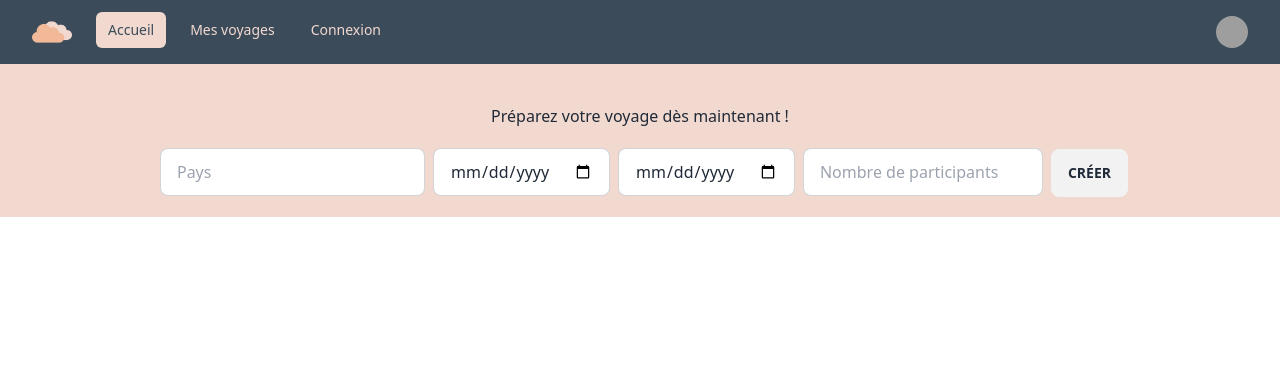
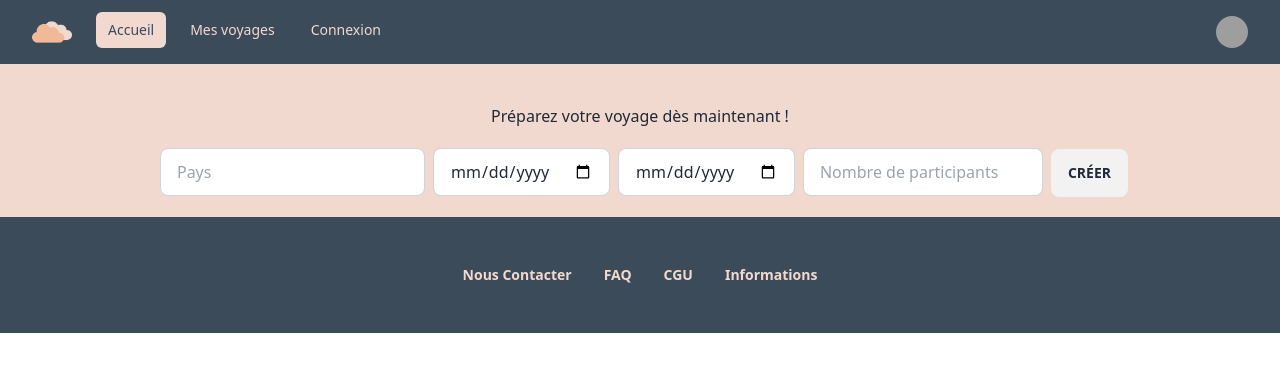
Before and after one commit to laurafeugene/site-voyage-front, a React (Vite) app: page / in a window 1280 px wide. Shown: the top 372 px of the page. Built offline with nearby package versions, Linux system fonts and the light colour scheme; grey boxes are pictures that could not be loaded.

Commit message:
feat: routes > init

```diff
--- a/src/components/App/App.tsx
+++ b/src/components/App/App.tsx
@@ -1,5 +1,5 @@
+import Footnote from './Footnote/Footnote';
 import Header from './Header/Header';
-// import Footer from './Footer/Footer';
 import Home from './Home/Home';
 
 function App() {
@@ -7,7 +7,7 @@ function App() {
     <>
       <Header />
       <Home />
-      {/* <Footer /> */}
+      <Footnote />
     </>
   );
 }
--- a/src/main.tsx
+++ b/src/main.tsx
@@ -3,9 +3,17 @@ import ReactDOM from 'react-dom/client';
 
 import App from './components/App/App';
 import './styles/main.css'
+import { RouterProvider, createBrowserRouter } from 'react-router-dom';
+import Home from './components/App/Home/Home';
+
+// je crée un Router
+const router = createBrowserRouter([
+  {
+    path: '/', // quand l'URL correspond à `/`…
+    element: <App />, // …j'affiche l'élément `<h1>HW!</h1>`
+  },
+]);
 
 ReactDOM.createRoot(document.getElementById('root') as HTMLElement).render(
-  <React.StrictMode>
-    <App />
-  </React.StrictMode>
+    <RouterProvider router={router} />
 );
```
